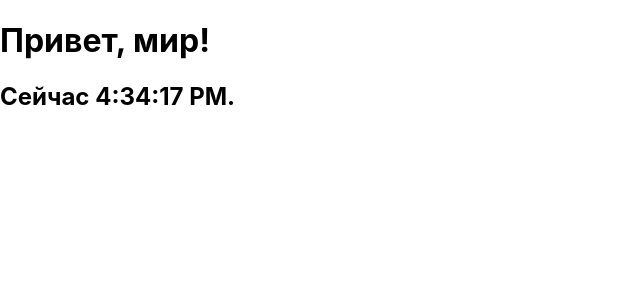
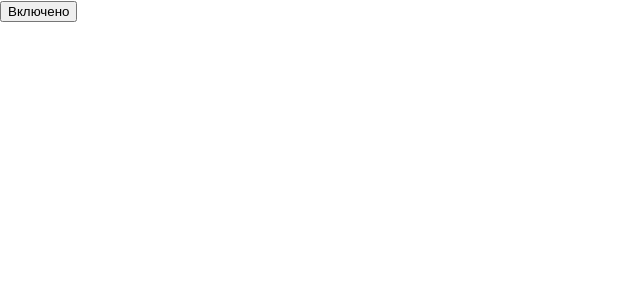
Before and after one commit to Tyzer1/Sandbox, a React (Create React App) app: page / in a window 1280 px wide. Shown: the top 300 px of the page, without its empty margins (0-640 px from the left). Built offline with nearby package versions, Linux system fonts and the light colour scheme.

Commit message:
Toggle button

```diff
--- a/src/index.js
+++ b/src/index.js
@@ -1,5 +1,6 @@
 import React from 'react';
 import ReactDOM from 'react-dom/client';
+import ReactDOM2 from 'react-dom';
 import './index.css';
 //import App from './App';
 //import reportWebVitals from './reportWebVitals';
@@ -44,10 +45,35 @@
   }
 }
 
+class Toggle extends React.Component {
+  constructor(props) {
+    super(props);
+    this.state = {isToggleOn: true};
+
+    // Эта привязка обязательна для работы `this` в колбэке.
+    this.handleClick = this.handleClick.bind(this);
+  }
+
+  handleClick() {
+    this.setState(prevState => ({
+      isToggleOn: !prevState.isToggleOn
+    }));
+  }
+
+  render() {
+    return (
+      <button onClick={this.handleClick}>
+        {this.state.isToggleOn ? 'Включено' : 'Выключено'}
+      </button>
+    );
+  }
+}
+
 const root = ReactDOM.createRoot(document.getElementById('root'));
 root.render(
-  <Clock />
+  <Toggle />
 );
+
 
 // If you want to start measuring performance in your app, pass a function
 // to log results (for example: reportWebVitals(console.log))
```
